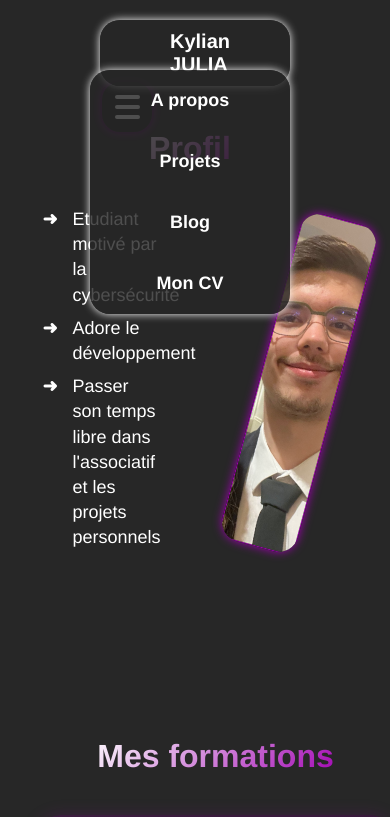
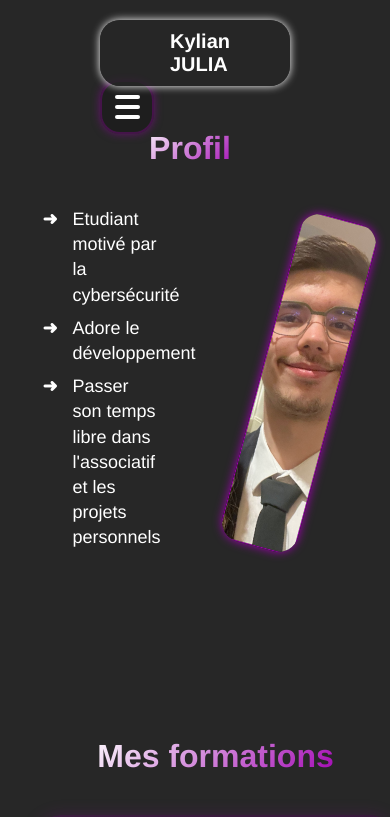
Before and after one commit to kylianjoff/kylianjulia, an Angular app in the folder kylianjulia/: page /about in a window 390 px wide. Shown: the top 817 px of the page. Built offline with nearby package versions, Linux system fonts and the light colour scheme; what ngx-markdown would draw is missing.

Commit message:
Condition d'ouverture du menu mobile

```diff
--- a/kylianjulia/src/app/app.html
+++ b/kylianjulia/src/app/app.html
@@ -1,6 +1,6 @@
 <header>
     <a href="/"><img src="favicon.ico" alt=""> Kylian JULIA</a>
-    <nav>
+    <nav *ngIf="!littleScreen || menuMobileOpen">
       <a href="/about">A propos</a>
       <a href="/projects">Projets</a>
       <a href="/blog">Blog</a>
--- a/kylianjulia/src/app/app.ts
+++ b/kylianjulia/src/app/app.ts
@@ -1,9 +1,10 @@
 import { Component, signal, OnInit, OnDestroy } from '@angular/core';
 import { RouterOutlet } from '@angular/router';
+import { CommonModule } from '@angular/common';
 
 @Component({
   selector: 'app-root',
-  imports: [RouterOutlet],
+  imports: [RouterOutlet, CommonModule],
   templateUrl: './app.html',
   styleUrl: './app.css'
 })
```
